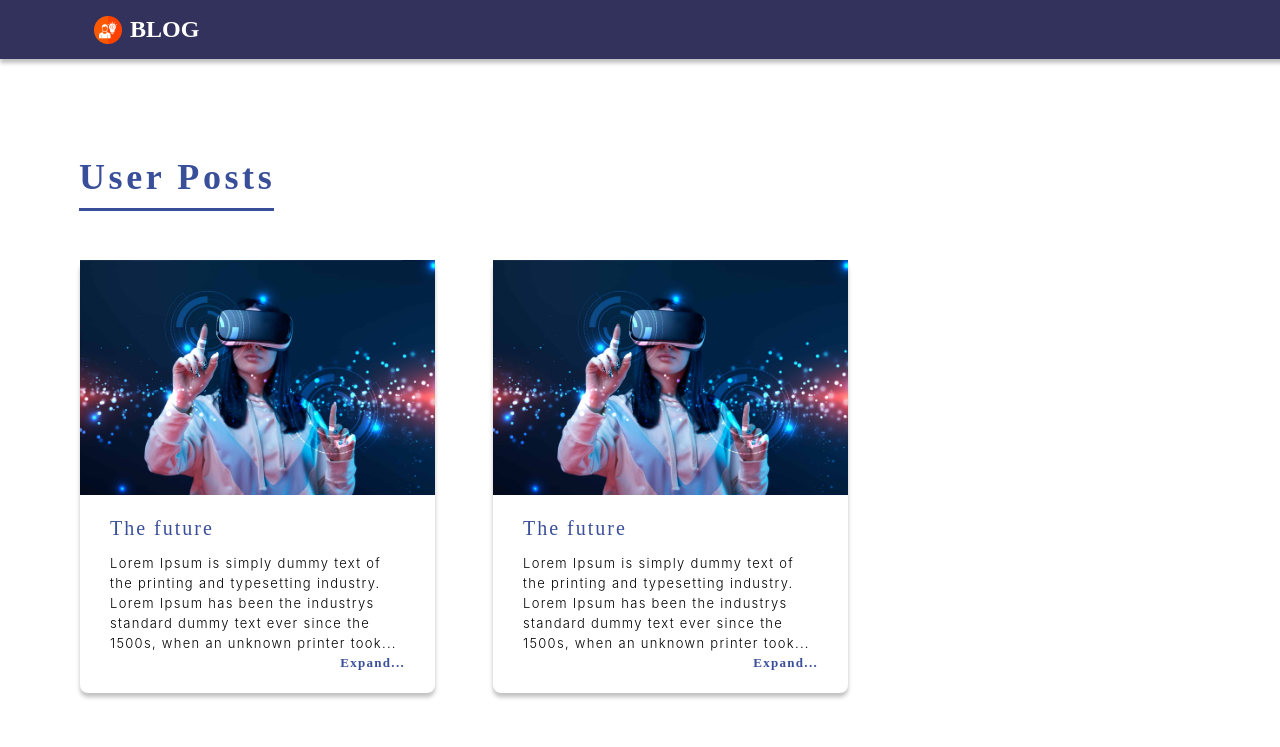
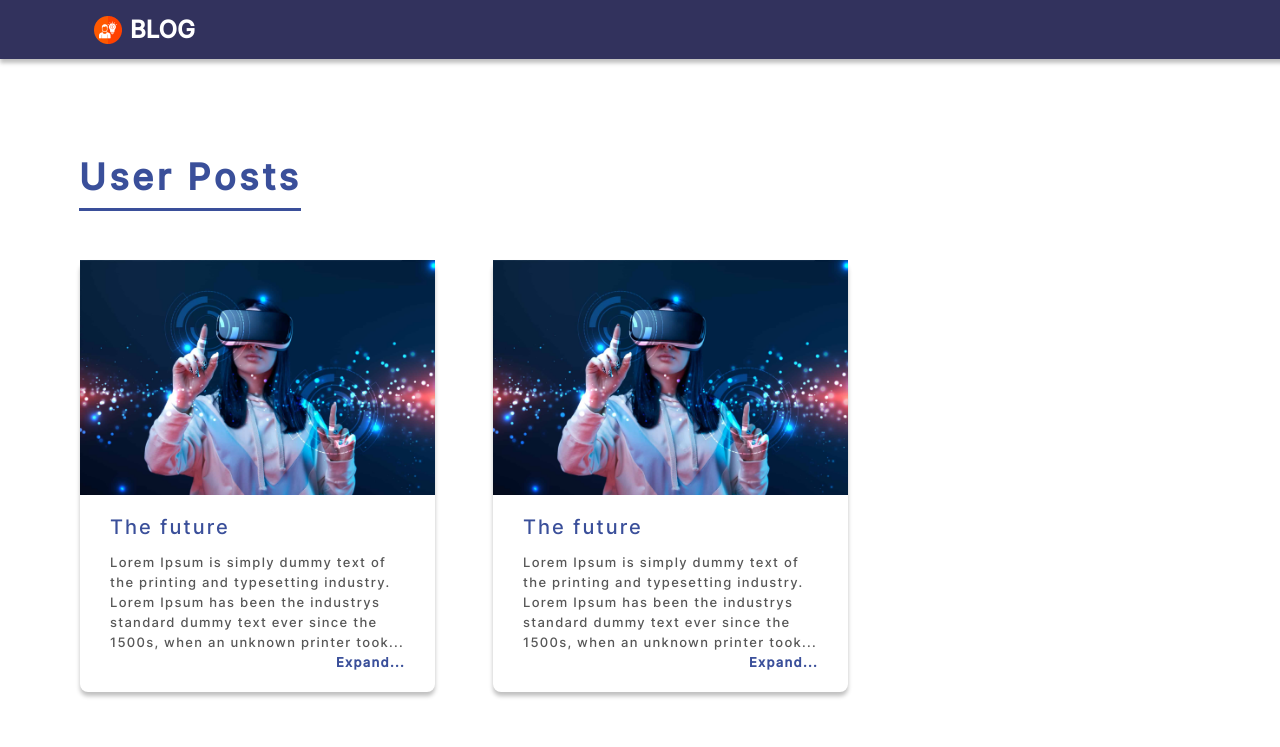
Before and after one commit to BrunoAbido/post_website, a website: page index.html in a window 1280 px wide. Shown: the top 747 px of the page. Drawn offline with Linux system fonts and the light colour scheme; files whose address does not match are found by name.

Commit message:
feat: adding text font

```diff
--- a/css/style.css
+++ b/css/style.css
@@ -1,4 +1,10 @@
+@font-face {
+    font-family: 'Inter';
+    src: url('./letter_fonts/static/Inter-Medium.ttf') format('truetype');
+}
+
 body{
+    font-family: 'Inter', sans-serif;
     margin: 0;
     padding: 0;
     width: 100%;
@@ -45,7 +51,6 @@ main {
 
 .body_title {
     position: relative;
-    width: 221px;
     font-size: 36px;
     font-weight: 600;
     line-height: 20px;
@@ -59,7 +64,7 @@ main {
 .body_title::after {
     position: absolute;
     content: "";
-   width: 195px;
+    width: 222px;
     height: 3px;
     top: 200%;
     left: 0;
@@ -117,14 +122,14 @@ main {
 }
 
 .text_post {
-
     width: 100%;
-    font-family: Inter;
     font-size: 13px;
     font-weight: 300;
     line-height: 20px;
     letter-spacing: 0.1em;
     text-align: left;
+    color: rgba(87, 87, 87, 1);
+
 }
 
 .card_img {
--- a/index.html
+++ b/index.html
@@ -6,6 +6,7 @@
     <meta name="viewport" content="width=device-width, initial-scale=1.0">
     <meta http-equiv="X-UA-Compatible" content="ie=edge">
     <title>BLOG</title>
+    <link href="./letter_fonts/static/Inter-Regular.ttf" rel="stylesheet">
     <link rel="stylesheet" href="css/reset.css">
     <link rel="stylesheet" href="css/style.css">
     <script defer src="./dist/app.js"></script>
```
Also changed, not shown: api/post_details.ts (+0 -9 lines), post_details.html (+1 -0 lines), api/data.ts (indentation only), letter_fonts/Inter-VariableFont_slnt,wght.ttf (added), letter_fonts/static/Inter-Black.ttf (added), letter_fonts/static/Inter-Bold.ttf (added), letter_fonts/static/Inter-ExtraBold.ttf (added), letter_fonts/static/Inter-ExtraLight.ttf (added), letter_fonts/static/Inter-Light.ttf (added), letter_fonts/static/Inter-Medium.ttf (added), letter_fonts/static/Inter-Regular.ttf (added), letter_fonts/static/Inter-SemiBold.ttf (added), letter_fonts/static/Inter-Thin.ttf (added). Lines whose indentation alone changed are shown as unchanged.
